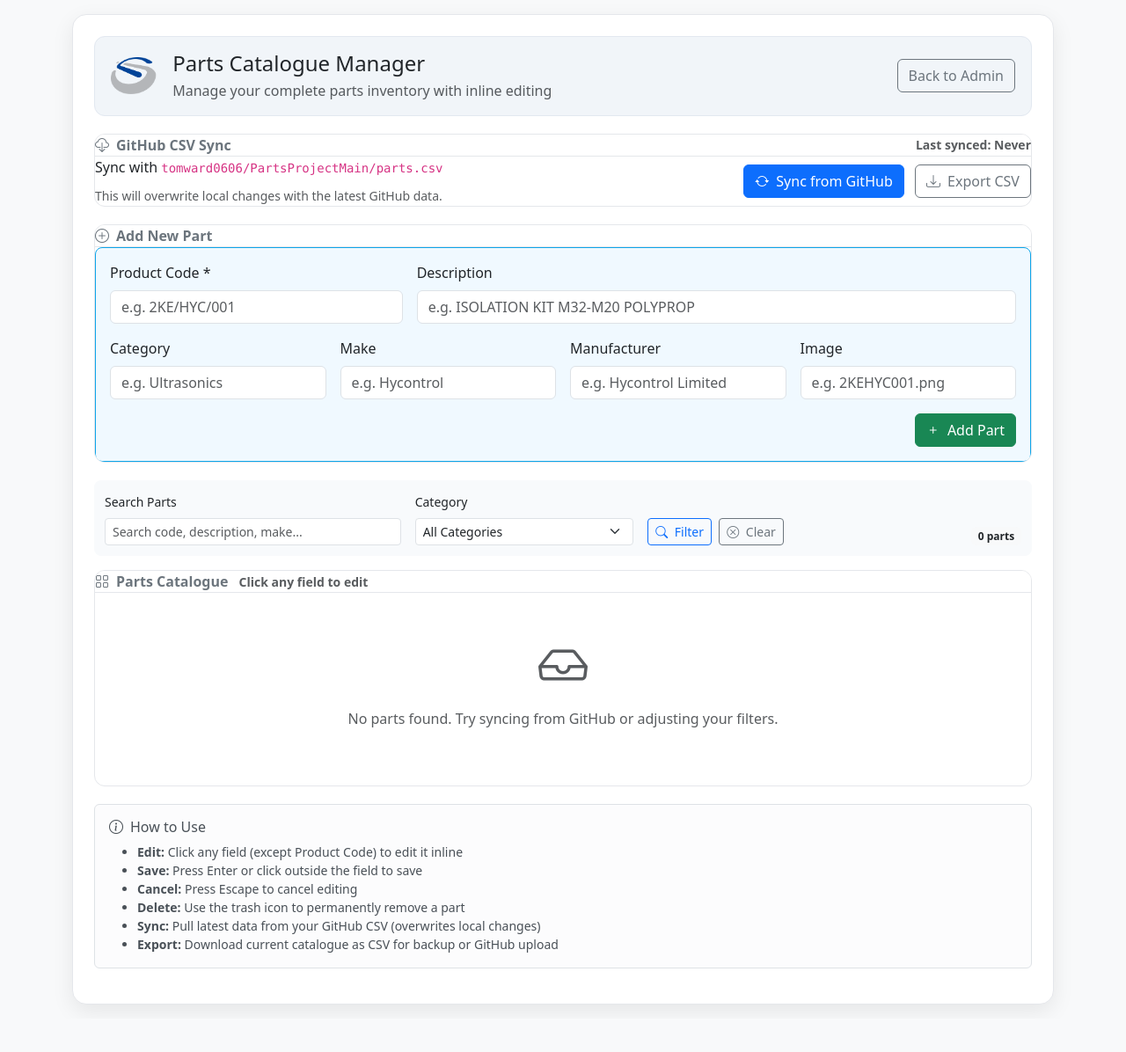
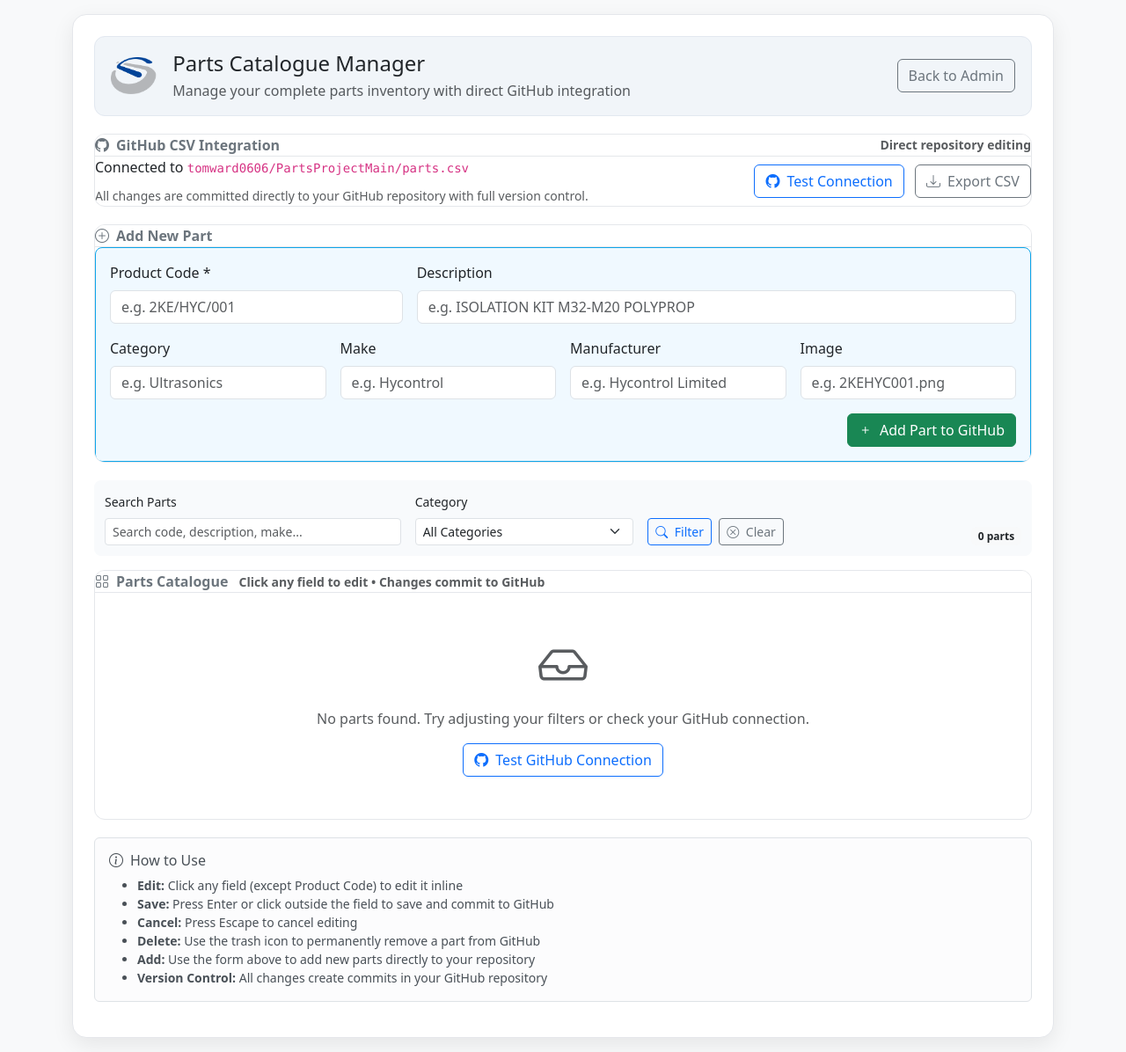
Before and after one commit to tomward0606/StockSystem, a Flask app: page /admin/catalogue in a window 1280 px wide. Shown: the whole page at 88% size. Before the commit the page ends 1145 px from the top, so only its background shows below. Run offline with Flask 3, Linux system fonts and the light colour scheme; some libraries are stand-ins or nearby versions.

Commit message:
Update catalogue_manager.html

```diff
--- a/templates/catalogue_manager.html
+++ b/templates/catalogue_manager.html
@@ -127,7 +127,7 @@
           <img src="{{ url_for('static', filename='logo.png') }}" alt="Servitech logo" class="hero-logo">
           <div>
             <h2 class="h4 mb-1">Parts Catalogue Manager</h2>
-            <p class="mb-0 text-muted">Manage your complete parts inventory with inline editing</p>
+            <p class="mb-0 text-muted">Manage your complete parts inventory with direct GitHub integration</p>
           </div>
         </div>
         <div class="d-flex gap-2">
@@ -135,27 +135,25 @@
         </div>
       </div>
 
-      <!-- Sync Section -->
+      <!-- GitHub Integration Section -->
       <div class="section-card">
         <div class="card-header section-header">
           <div class="d-flex justify-content-between align-items-center">
-            <span><i class="bi bi-cloud-download me-2"></i>GitHub CSV Sync</span>
-            <small class="text-muted">Last synced: {{ moment().format() if parts else 'Never' }}</small>
+            <span><i class="bi bi-github me-2"></i>GitHub CSV Integration</span>
+            <small class="text-muted">Direct repository editing</small>
           </div>
         </div>
         <div class="card-body">
           <div class="row align-items-center">
             <div class="col-md-8">
-              <p class="mb-2">Sync with <code>tomward0606/PartsProjectMain/parts.csv</code></p>
-              <small class="text-muted">This will overwrite local changes with the latest GitHub data.</small>
+              <p class="mb-2">Connected to <code>tomward0606/PartsProjectMain/parts.csv</code></p>
+              <small class="text-muted">All changes are committed directly to your GitHub repository with full version control.</small>
             </div>
             <div class="col-md-4 text-end">
-              <form method="post" action="{{ url_for('sync_catalogue') }}" class="d-inline">
-                <button type="submit" class="btn btn-primary" onclick="return confirm('This will overwrite local changes. Continue?')">
-                  <i class="bi bi-arrow-repeat me-1"></i> Sync from GitHub
-                </button>
-              </form>
-              <a href="{{ url_for('export_catalogue') }}" class="btn btn-outline-secondary ms-2">
+              <a href="/admin/catalogue/test_github" class="btn btn-outline-primary me-2">
+                <i class="bi bi-github me-1"></i> Test Connection
+              </a>
+              <a href="{{ url_for('export_catalogue') }}" class="btn btn-outline-secondary">
                 <i class="bi bi-download me-1"></i> Export CSV
               </a>
             </div>
@@ -197,7 +195,7 @@
               </div>
               <div class="col-12 text-end">
                 <button type="submit" class="btn btn-success">
-                  <i class="bi bi-plus me-1"></i> Add Part
+                  <i class="bi bi-plus me-1"></i> Add Part to GitHub
                 </button>
               </div>
             </div>
@@ -241,7 +239,7 @@
       <div class="section-card">
         <div class="card-header section-header">
           <i class="bi bi-grid me-2"></i>Parts Catalogue
-          <small class="text-muted ms-2">Click any field to edit</small>
+          <small class="text-muted ms-2">Click any field to edit • Changes commit to GitHub</small>
         </div>
         <div class="card-body p-0">
           {% if parts %}
@@ -270,7 +268,7 @@
                   <td class="text-center">
                     <button class="btn btn-sm btn-outline-danger delete-part"
                             data-product-code="{{ part.product_code }}"
-                            title="Delete part">
+                            title="Delete part from GitHub">
                       <i class="bi bi-trash"></i>
                     </button>
                   </td>
@@ -282,7 +280,10 @@
           {% else %}
           <div class="text-center py-5 text-muted">
             <i class="bi bi-inbox display-4"></i>
-            <p class="mt-3">No parts found. Try syncing from GitHub or adjusting your filters.</p>
+            <p class="mt-3">No parts found. Try adjusting your filters or check your GitHub connection.</p>
+            <a href="/admin/catalogue/test_github" class="btn btn-outline-primary">
+              <i class="bi bi-github me-1"></i> Test GitHub Connection
+            </a>
           </div>
           {% endif %}
         </div>
@@ -293,11 +294,11 @@
         <h6><i class="bi bi-info-circle me-2"></i>How to Use</h6>
         <ul class="mb-0 small">
           <li><strong>Edit:</strong> Click any field (except Product Code) to edit it inline</li>
-          <li><strong>Save:</strong> Press Enter or click outside the field to save</li>
+          <li><strong>Save:</strong> Press Enter or click outside the field to save and commit to GitHub</li>
           <li><strong>Cancel:</strong> Press Escape to cancel editing</li>
-          <li><strong>Delete:</strong> Use the trash icon to permanently remove a part</li>
-          <li><strong>Sync:</strong> Pull latest data from your GitHub CSV (overwrites local changes)</li>
-          <li><strong>Export:</strong> Download current catalogue as CSV for backup or GitHub upload</li>
+          <li><strong>Delete:</strong> Use the trash icon to permanently remove a part from GitHub</li>
+          <li><strong>Add:</strong> Use the form above to add new parts directly to your repository</li>
+          <li><strong>Version Control:</strong> All changes create commits in your GitHub repository</li>
         </ul>
       </div>
 
@@ -367,7 +368,7 @@
           cell.textContent = originalValue || '—';
           showToast('Error updating part: ' + data.message, 'error');
         } else {
-          showToast('Part updated successfully', 'success');
+          showToast('Part updated in GitHub successfully', 'success');
         }
       })
       .catch(error => {
@@ -384,7 +385,7 @@
     }
 
     function deletePart(productCode) {
-      if (!confirm(`Are you sure you want to permanently delete part "${productCode}"?`)) {
+      if (!confirm(`Are you sure you want to permanently delete part "${productCode}" from GitHub?`)) {
         return;
       }
 
@@ -399,7 +400,7 @@
           if (row) {
             row.remove();
           }
-          showToast('Part deleted successfully', 'success');
+          showToast('Part deleted from GitHub successfully', 'success');
         } else {
           showToast('Error deleting part: ' + data.message, 'error');
         }
```
